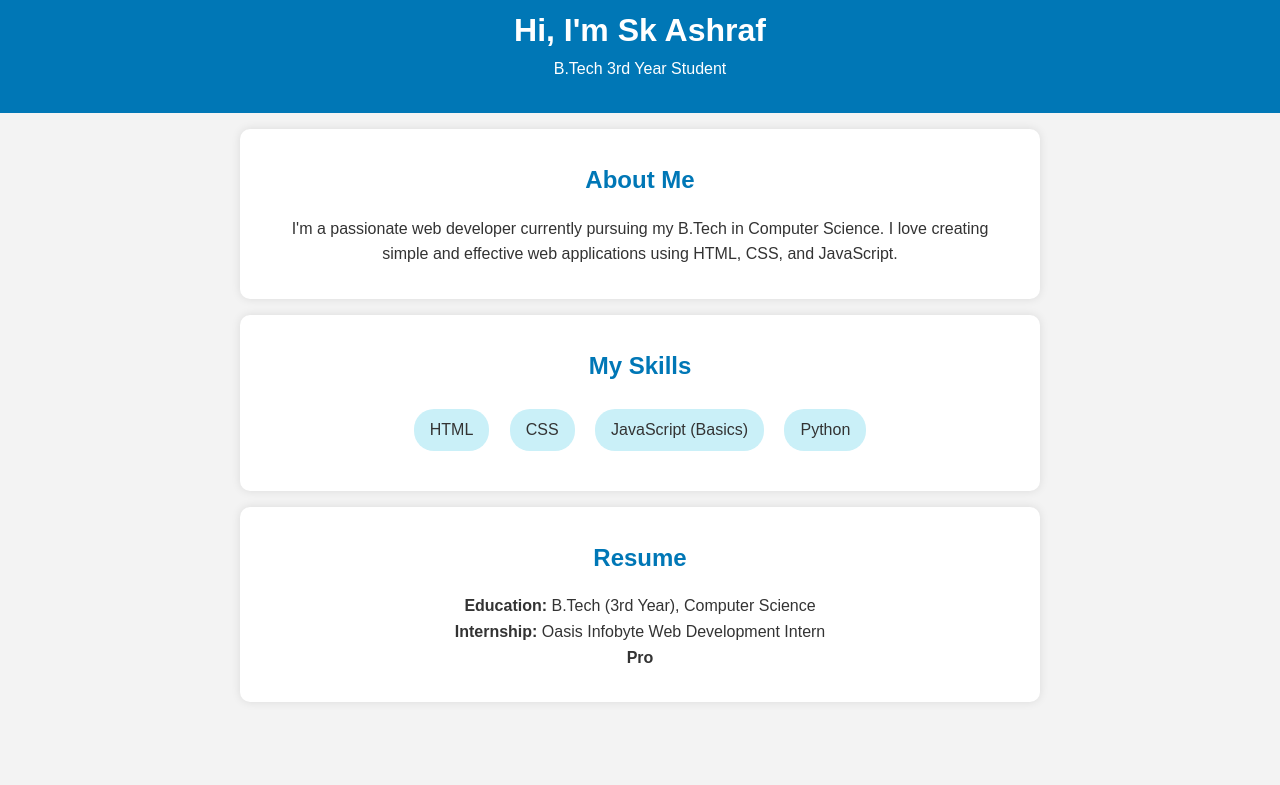
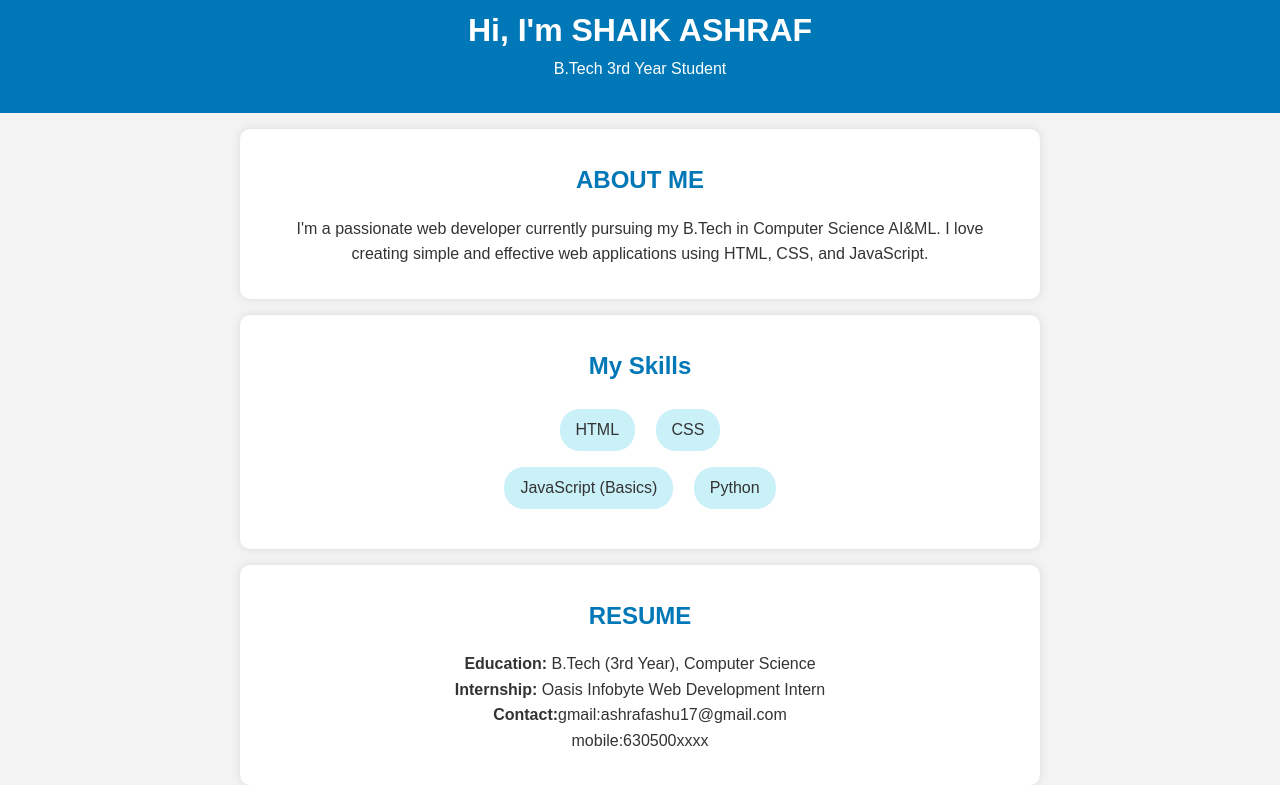
Before and after one commit to ShaikAshraf17/OIBSIP, a plain HTML site: page Portfolio/index.html in a window 1280 px wide. Shown: the part 135-920 px from the top of the page. Before the commit the page ends 853 px from the top, so only its background shows below. Drawn offline with Linux system fonts and the light colour scheme.

Commit message:
Update index.html

```diff
--- a/Portfolio/index.html
+++ b/Portfolio/index.html
@@ -10,15 +10,15 @@
   <header>
     <div class="profile">
       <img src="https://img.freepik.com/premium-photo/anime-boy-with-backpack-white-shirt-street-generative-ai_1034045-52362.jpg?w=2000" width=100 height=100>
-            <h1>Hi, I'm Sk Ashraf</h1>
+            <h1>Hi, I'm SHAIK ASHRAF</h1>
       <p>B.Tech 3rd Year Student</p>
     </div>
   </header>
 
   <section class="about">
-    <h2>About Me</h2>
+    <h2>ABOUT ME</h2>
     <p>
-      I'm a passionate web developer currently pursuing my B.Tech in Computer Science.
+      I'm a passionate web developer currently pursuing my B.Tech in Computer Science AI&ML.
       I love creating simple and effective web applications using HTML, CSS, and JavaScript.
     </p>
   </section>
@@ -27,14 +27,14 @@
     <h2>My Skills</h2>
     <ul>
       <li>HTML</li>
-      <li>CSS</li>
+      <li>CSS</li><br>
       <li>JavaScript (Basics)</li>
-      <li>Python</li>
+      <li>Python</li><br>
     </ul>
   </section>
 
   <section class="resume">
-    <h2>Resume</h2>
+    <h2>RESUME</h2>
     <p><strong>Education:</strong> B.Tech (3rd Year), Computer Science</p>
     <p><strong>Internship:</strong> Oasis Infobyte Web Development Intern</p>
-    <p><strong>Pro
+ <p><strong>Contact:</strong>gmail:ashrafashu17@gmail.com<br>mobile:630500xxxx</p>
```
